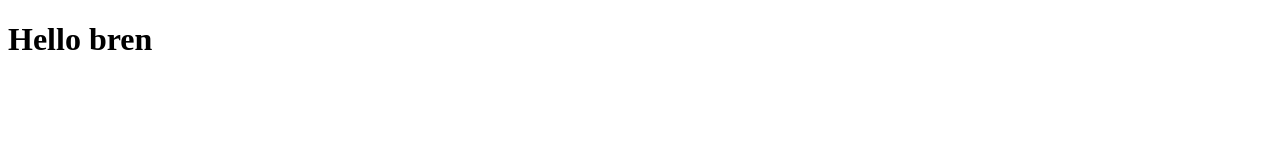
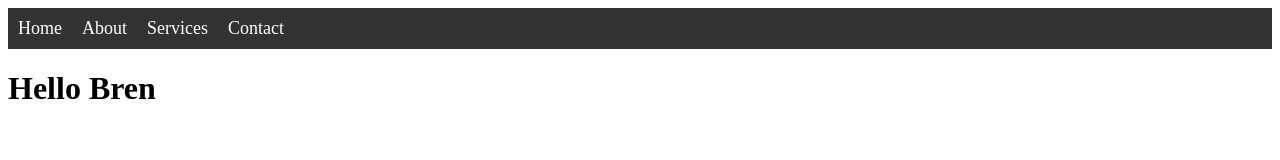
Before and after one commit to Jassal24/blehh, a plain HTML site: page jassalll/index.html in a window 1280 px wide. Drawn offline with Linux system fonts and the light colour scheme.

Commit message:
Update index.html

```diff
--- a/jassalll/index.html
+++ b/jassalll/index.html
@@ -4,11 +4,48 @@
     <meta charset="UTF-8">
     <meta name="viewport" content="width=device-width, initial-scale=1.0">
     <title>Document</title>
+    <style>
+        /* Basic Navbar Styling */
+        nav {
+            background-color: #333;
+            padding: 10px;
+        }
+
+        nav ul {
+            list-style-type: none;
+            margin: 0;
+            padding: 0;
+            display: flex;
+        }
+
+        nav ul li {
+            margin-right: 20px;
+        }
+
+        nav ul li a {
+            color: white;
+            text-decoration: none;
+            font-size: 18px;
+        }
+
+        nav ul li a:hover {
+            text-decoration: underline;
+        }
+    </style>
 </head>
 <body>
-    <h1>
 
-        Hello bren
-    </h1>
+    <!-- Navigation Bar -->
+    <nav>
+        <ul>
+            <li><a href="#">Home</a></li>
+            <li><a href="#">About</a></li>
+            <li><a href="#">Services</a></li>
+            <li><a href="#">Contact</a></li>
+        </ul>
+    </nav>
+
+    <h1>Hello Bren</h1>
+
 </body>
 </html>
```
